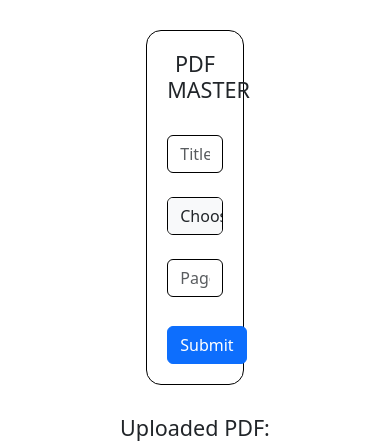
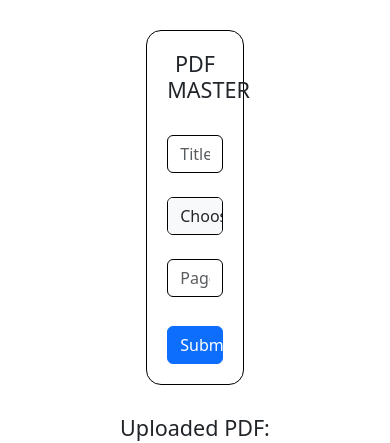
Before and after one commit to MursaleenShah/Pdf_Master_Frontend, a React (Create React App) app: page / in a window 390 px wide. Shown: the top 443 px of the page. Built offline with nearby package versions, Linux system fonts and the light colour scheme; no server answers.

Commit message:
updated pdf component

```diff
--- a/src/components/PdfComp.js
+++ b/src/components/PdfComp.js
@@ -7,6 +7,10 @@ function PdfComp(props) {
 
   function onDocumentLoadSuccess({ numPages }) {
     setNumPages(numPages);
+  }
+  if (!props.pdfFile) {
+    // If no PDF file is uploaded, render null or an empty div
+    return null;
   }
 
   return (
--- a/src/index.css
+++ b/src/index.css
@@ -56,3 +56,13 @@ canvas.react-pdf__Page__canvas {
 .btn{
   margin-top: 5px;
 }
+
+@media screen and (max-width: 768px) {
+  .formStyle {
+    max-width: 100%;
+  }
+
+  .btn {
+    width: 100%;
+  }
+}
```
Also changed, not shown: src/App.js (line endings or trailing spaces).
